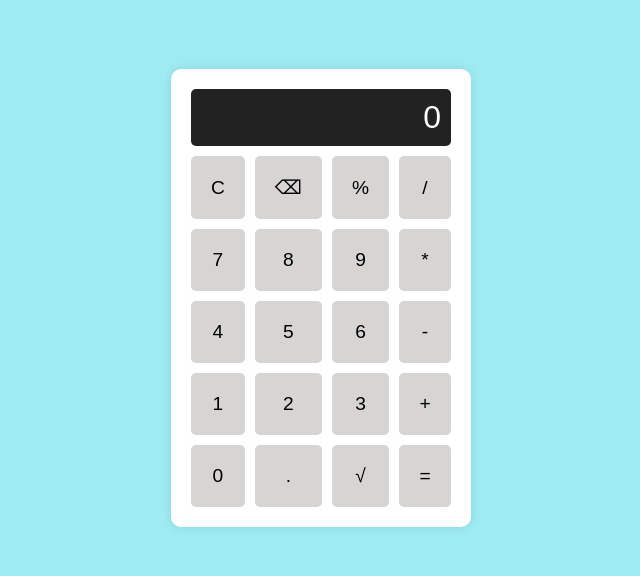
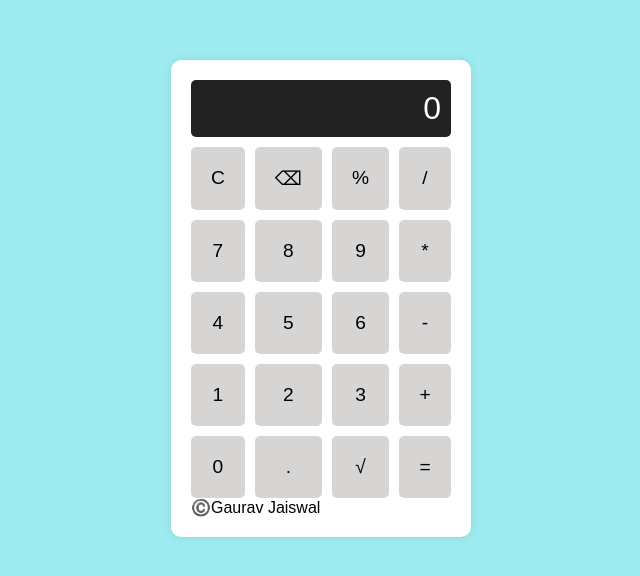
Before and after one commit to GauravJ26/Basic-Calculator1, a website: page index.html in a window 1280 px wide. Shown: the part 102-678 px from the top of the page, without its empty margins (319-959 px from the left). Drawn offline with Linux system fonts and the light colour scheme.

Commit message:
Update index.html

```diff
--- a/index.html
+++ b/index.html
@@ -32,6 +32,7 @@
         <button class="btn" onclick="calculateSquareRoot()">√</button>
         <button class="btn" onclick="calculateResult()">=</button>
       </div>
+      <footer>©️Gaurav Jaiswal</footer>
     </div>
     <script src="script.js"></script>
   </body>
```
